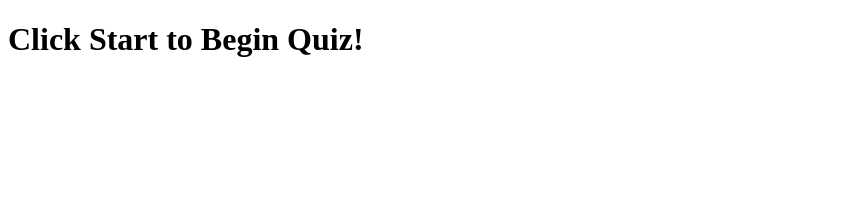
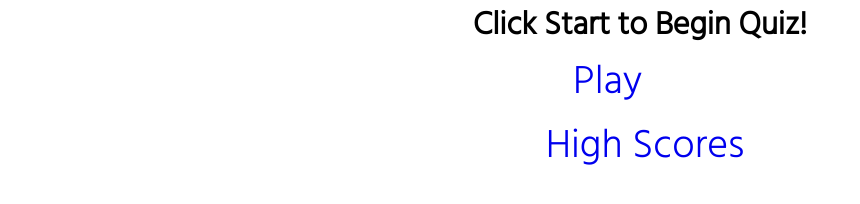
Before and after one commit to kgomez1990/Karim-sColorfulQuiz, a plain HTML site: page index.html in a window 1280 px wide. Shown: the whole page, without its empty margins (0-860 px from the left). Drawn offline with Linux system fonts and the light colour scheme.

Commit message:
updating html and css file

```diff
--- a/index.html
+++ b/index.html
@@ -6,14 +6,23 @@
     <meta http-equiv="X-UA-Compatible" content="IE=edge">
     <meta name="viewport" content="width=device-width, initial-scale=1.0">
     <title>Enjoy My Quiz!</title>
-    <link src="styles.css" rel="stylesheet">
+    <link href="style.css" rel="stylesheet">
+    <link rel="preconnect" href="https://fonts.gstatic.com">
+    <link rel="preconnect" href="https://fonts.gstatic.com">
+    <link rel="preconnect" href="https://fonts.gstatic.com">
+    <link href="https://fonts.googleapis.com/css2?family=Hind:wght@300&family=Lobster&display=swap" rel="stylesheet">
 </head>
 
 <body>
 
     <div class="container">
-        <div id="homepage">
+        <div id="homepage" class="column-center">
             <h1>Click Start to Begin Quiz!</h1>
+
+            <a href="/quizgame.html" class="playbutton">Play</a>
+
+            <a href="/highscore.html" class="playbutton" id="highscore-button">High Scores</a>
+
         </div>
     </div>
 
--- a/style.css
+++ b/style.css
@@ -0,0 +1,32 @@
+* {
+    margin: 0;
+    padding: 0;
+}
+
+body {
+    font-family: 'Hind', sans-serif;
+}
+
+.container {
+    display: flex;
+    justify-content: center;
+    align-items: center;
+    margin: 0 auto;
+    max-width: 80%;
+}
+
+.playbutton {
+    font-size: 40px;
+    text-align: center;
+    text-decoration: none;
+    margin-left: 100px;
+}
+
+#highscore-button {
+    margin-left: 10px;
+    display: block;
+}
+
+.playbutton:hover {
+    cursor: pointer;
+}
```
